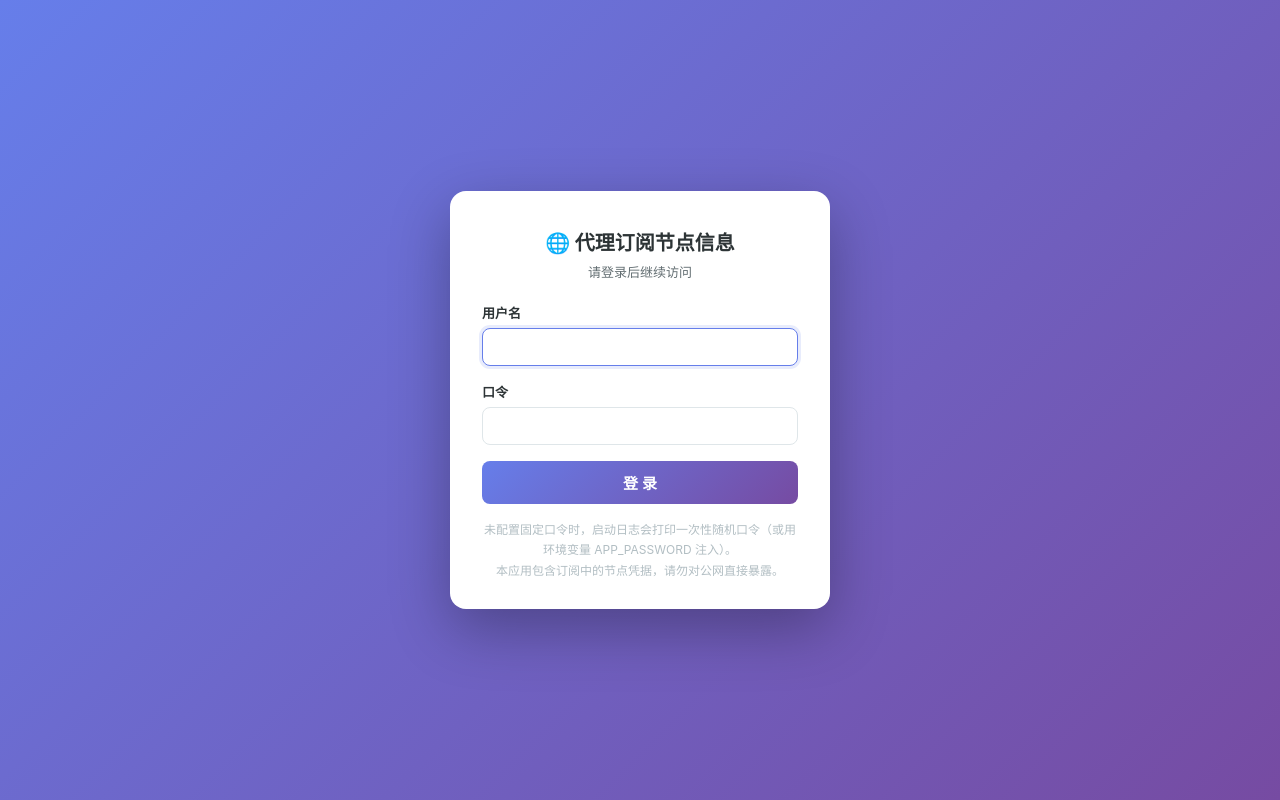
After one commit to qinYong999/proxy-viewer, a Spring app: page /login in a window 1280 px wide. The commit adds this page. Run offline with Thymeleaf, Linux system fonts and the light colour scheme; the template is opened without the code that fills it, so the values that code supplies are empty; some of the project's set-up classes (security, data sources, template engines, error pages and the like) are left out, and stand-ins take their place.

Commit message:
refactor: 登录认证改为 Spring Security 表单登录，状态变更接入 CSRF Token
认证：
- 新增 SecurityConfig：/login 表单登录 + 登出（失效会话并清 Cookie），
  口令用 bcrypt 编码比对；口令留空时启动随机生成并打印（沿用原行为）
- 配置键保持 app.security.* 不变；app.security.enabled=false 时整体放行并
  关闭 CSRF 校验（本机脚本调试用）
- /api/** 未登录/被拒返回 401/403 JSON，页面请求跳转 /login
- 新增登录页 login.html 与 LoginController；SecurityModelAdvice 给模板提供
  登录状态与用户名；页面右上角增加「退出登录」
- 删除 BasicAuthFilter（HTTP Basic 不再生效，带 Authorization 头只会进登录页）

CSRF：
- 状态变更请求须带 Spring Security CSRF Token：表单（刷新订阅/退出）由
  Thymeleaf 自动注入 _csrf 隐藏域，fetch 调用从 _csrf meta 取值放
  X-CSRF-TOKEN 请求头；SameOriginFilter 同源校验保留作纵深防御
- 会话 Cookie 加固：HttpOnly + SameSite=Lax

测试：
- 新增 SecurityFlowTest：真实表单登录/登出/口令错误/CSRF 缺失 403/
  /api 未登录 401 JSON/Basic 头失效
- WebSmokeTest、NodeSyncIntegrationTest 改用 user()+csrf() 后处理器

```diff
--- a/src/main/java/com/proxyviewer/config/AppProperties.java
+++ b/src/main/java/com/proxyviewer/config/AppProperties.java
@@ -24,12 +24,12 @@ public class AppProperties {
     public Subscription getSubscription() { return subscription; }
     public Test getTest() { return test; }
 
-    /** 访问控制：HTTP Basic 认证 */
+    /** 访问控制：Spring Security 表单登录（见 {@link SecurityConfig}） */
     public static class Security {
         /** 是否启用认证。默认开启，关闭后任何人可访问（仅建议本机调试时关闭） */
         private boolean enabled = true;
         private String username = "admin";
-        /** 留空则启动时随机生成并打印到日志 */
+        /** 留空则启动时随机生成并打印到日志；配置里存明文口令，运行期用 bcrypt 编码比对 */
         private String password = "";
 
         public boolean isEnabled() { return enabled; }
--- a/src/main/java/com/proxyviewer/config/StartupBanner.java
+++ b/src/main/java/com/proxyviewer/config/StartupBanner.java
@@ -89,7 +89,7 @@ public class StartupBanner implements ApplicationListener<ApplicationReadyEvent>
             }
         }
         if (authEnabled) {
-            log.info("  访问认证: 已开启（用户名 {}）", authUsername);
+            log.info("  访问认证: 已开启（表单登录 /login，用户名 {}）", authUsername);
             if (authPassword == null || authPassword.isBlank()) {
                 log.info("  访问口令: 未配置，请使用上方启动日志中随机生成的口令（或用 APP_PASSWORD 注入）");
             }
--- /dev/null
+++ b/src/main/resources/templates/login.html
@@ -0,0 +1,110 @@
+<!DOCTYPE html>
+<html lang="zh-CN" xmlns:th="http://www.thymeleaf.org">
+<head>
+    <meta charset="UTF-8">
+    <meta name="viewport" content="width=device-width, initial-scale=1.0">
+    <title>登录 - 代理订阅节点信息</title>
+    <style>
+        * { margin: 0; padding: 0; box-sizing: border-box; }
+        body {
+            font-family: -apple-system, BlinkMacSystemFont, 'Segoe UI', 'PingFang SC', 'Microsoft YaHei', sans-serif;
+            background: linear-gradient(135deg, #667eea 0%, #764ba2 100%);
+            min-height: 100vh;
+            display: flex;
+            align-items: center;
+            justify-content: center;
+            padding: 20px;
+        }
+        .login-card {
+            background: white;
+            border-radius: 16px;
+            box-shadow: 0 20px 60px rgba(0,0,0,0.3);
+            width: 100%;
+            max-width: 380px;
+            padding: 36px 32px 28px;
+        }
+        .login-card h1 {
+            font-size: 20px;
+            color: #2d3436;
+            text-align: center;
+            margin-bottom: 6px;
+        }
+        .login-card .subtitle {
+            font-size: 13px;
+            color: #636e72;
+            text-align: center;
+            margin-bottom: 22px;
+        }
+        label {
+            display: block;
+            font-size: 13px;
+            color: #2d3436;
+            margin-bottom: 6px;
+            font-weight: 600;
+        }
+        input[type="text"], input[type="password"] {
+            width: 100%;
+            padding: 10px 12px;
+            border: 1px solid #dfe6e9;
+            border-radius: 8px;
+            font-size: 14px;
+            margin-bottom: 16px;
+            outline: none;
+        }
+        input[type="text"]:focus, input[type="password"]:focus {
+            border-color: #667eea;
+            box-shadow: 0 0 0 3px rgba(102,126,234,0.15);
+        }
+        button {
+            width: 100%;
+            padding: 11px;
+            background: linear-gradient(135deg, #667eea 0%, #764ba2 100%);
+            color: white;
+            border: none;
+            border-radius: 8px;
+            font-size: 15px;
+            font-weight: 600;
+            cursor: pointer;
+        }
+        button:hover { opacity: 0.92; }
+        .banner {
+            border-radius: 8px;
+            padding: 10px 12px;
+            font-size: 13px;
+            margin-bottom: 16px;
+        }
+        .banner-error { background: #ffeef0; color: #c0392b; border: 1px solid #f5c6cb; }
+        .banner-msg { background: #e8f8f0; color: #1e8449; border: 1px solid #a9dfbf; }
+        .hint {
+            margin-top: 16px;
+            font-size: 12px;
+            color: #b2bec3;
+            text-align: center;
+            line-height: 1.7;
+        }
+    </style>
+</head>
+<body>
+<div class="login-card">
+    <h1>🌐 代理订阅节点信息</h1>
+    <div class="subtitle">请登录后继续访问</div>
+
+    <div class="banner banner-error" th:if="${error != null}" th:text="${error}">错误</div>
+    <div class="banner banner-msg" th:if="${msg != null}" th:text="${msg}">消息</div>
+
+    <!-- 表单登录：Spring Security 处理 POST /login，CSRF Token 由 Thymeleaf 自动注入隐藏域 -->
+    <form th:action="@{/login}" method="post">
+        <label for="username">用户名</label>
+        <input type="text" id="username" name="username" autocomplete="username" autofocus>
+        <label for="password">口令</label>
+        <input type="password" id="password" name="password" autocomplete="current-password">
+        <button type="submit">登 录</button>
+    </form>
+
+    <div class="hint">
+        未配置固定口令时，启动日志会打印一次性随机口令（或用环境变量 APP_PASSWORD 注入）。<br>
+        本应用包含订阅中的节点凭据，请勿对公网直接暴露。
+    </div>
+</div>
+</body>
+</html>
```
Also changed, not shown: src/main/java/com/proxyviewer/config/BasicAuthFilter.java (deleted, +0 -104 lines), src/main/java/com/proxyviewer/config/SecurityConfig.java (added, +184 -0 lines), src/main/java/com/proxyviewer/controller/LoginController.java (added, +27 -0 lines), src/main/java/com/proxyviewer/controller/SecurityModelAdvice.java (added, +37 -0 lines), src/main/resources/application.properties (+6 -1 lines), src/main/resources/templates/index.html (+36 -6 lines), src/main/resources/templates/logs.html (+17 -1 lines), src/main/resources/templates/test-logs.html (+30 -2 lines), 3 other files.
